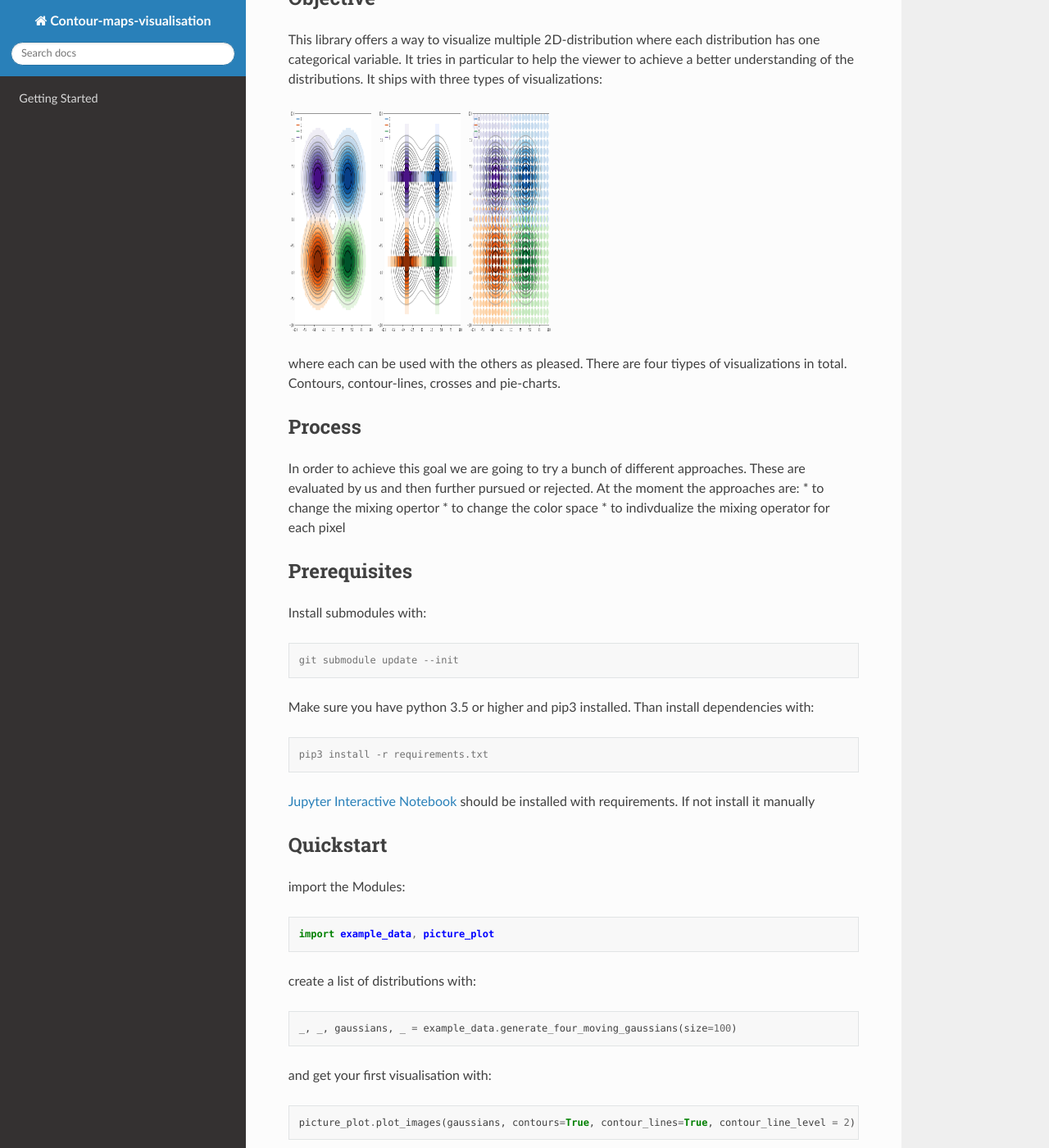
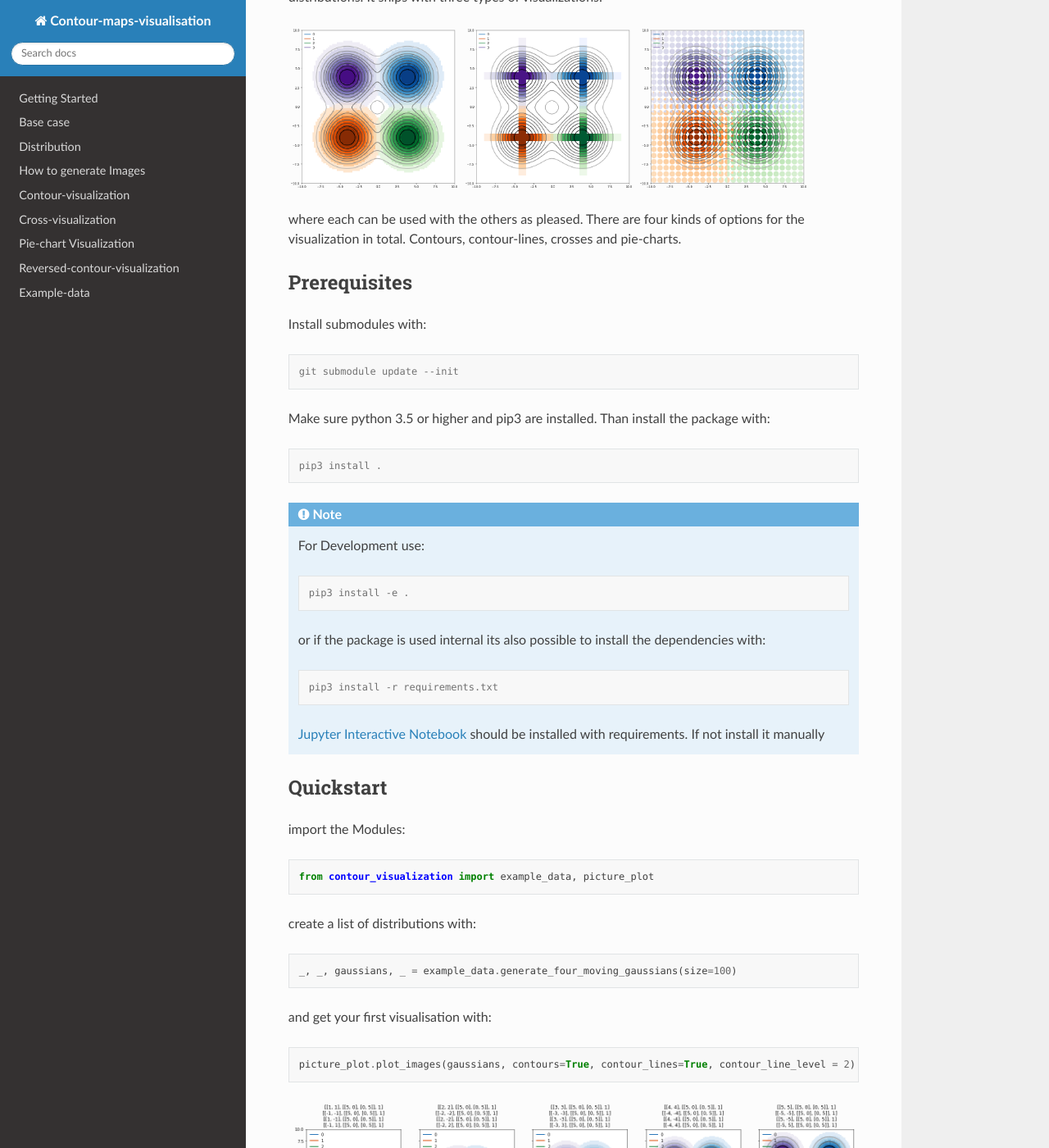
Before and after one commit to asver12/contour-maps-visualization, a Sphinx documentation site: the page built from docs/index.rst, in a window 1280 px wide and 1400 px high, scrolled down 279 px. Shown: the whole window at 82% size. Built offline with Sphinx 7.4.7 and the Read the Docs theme 2.0.0, drawn with Linux system fonts in a browser that asks for light colours; formulas are drawn with MathJax 3; some of the changed text lies outside the part shown.

```diff
--- a/README.rst
+++ b/README.rst
@@ -9,25 +9,15 @@ It ships with three types of visualizations:
 
 
 .. image:: images/contour_img.png
-    :scale: 50 %
     :width: 30%
 
 .. image:: images/crosses.png
-    :scale: 50 %
     :width: 30%
 
 .. image:: images/pie_chart.png
-    :scale: 50 %
     :width: 30%
 
-where each can be used with the others as pleased. There are four tiypes of visualizations in total. Contours, contour-lines, crosses and pie-charts.
-
-Process
--------
-In order to achieve this goal we are going to try a bunch of different approaches. These are evaluated by us and then further pursued or rejected. At the moment the approaches are:
-* to change the mixing opertor
-* to change the color space
-* to indivdualize the mixing operator for each pixel
+where each can be used with the others as pleased. There are four kinds of options for the visualization in total. Contours, contour-lines, crosses and pie-charts.
 
 Prerequisites
 -------------
@@ -38,14 +28,29 @@ Install submodules with:
 
     git submodule update --init
 
-Make sure you have python 3.5 or higher and pip3 installed.
-Than install dependencies with:
+Make sure python 3.5 or higher and pip3  are installed.
+Than install the package with:
 
 .. code-block:: console
 
-    pip3 install -r requirements.txt
+    pip3 install .
 
-`Jupyter Interactive Notebook <https://jupyter.org/>`__ should be installed with requirements. If not install it manually
+..  note::
+
+    For Development use:
+
+    .. code-block:: console
+
+        pip3 install -e .
+
+
+    or if the package is used internal its also possible to install the dependencies with:
+
+    .. code-block:: console
+
+        pip3 install -r requirements.txt
+
+    `Jupyter Interactive Notebook <https://jupyter.org/>`__ should be installed with requirements. If not install it manually
 
 Quickstart
 ----------
@@ -54,7 +59,7 @@ import the Modules:
 
 .. code-block:: python3
 
-    import example_data, picture_plot
+    from contour_visualization import example_data, picture_plot
 
 create a list of distributions with:
 
--- /dev/null
+++ b/docs/basecase.rst
@@ -0,0 +1,2 @@
+Base case
+=========
--- /dev/null
+++ b/docs/contour_visualization.rst
@@ -0,0 +1,2 @@
+Contour-visualization
+=====================
--- /dev/null
+++ b/docs/cross_visualization.rst
@@ -0,0 +1,2 @@
+Cross-visualization
+===================
--- /dev/null
+++ b/docs/example_data.rst
@@ -0,0 +1,2 @@
+Example-data
+============
--- /dev/null
+++ b/docs/img_possibilities.rst
@@ -0,0 +1,2 @@
+How to generate Images
+======================
--- a/docs/index.rst
+++ b/docs/index.rst
@@ -1,13 +1,20 @@
-.. include:: ..
 .. include:: ../README.rst
 
 Contents
 ======================================================
 
 .. toctree::
-   :maxdepth: 2
+    :maxdepth: 2
 
-   overview
+    overview
+    basecase
+    distribution
+    img_possibilities
+    contour_visualization
+    cross_visualization
+    piechart_visualization
+    reversed_vis
+    example_data
 
 Indices
 ==================
--- /dev/null
+++ b/docs/piechart_visualization.rst
@@ -0,0 +1,2 @@
+Pie-chart Visualization
+=======================
--- /dev/null
+++ b/docs/reversed_vis.rst
@@ -0,0 +1,2 @@
+Reversed-contour-visualization
+==============================
```
Also changed, not shown: docs/distribution.rst (added, +49 -0 lines), docs/overview.rst (+9 -1 lines), 1 other file.
